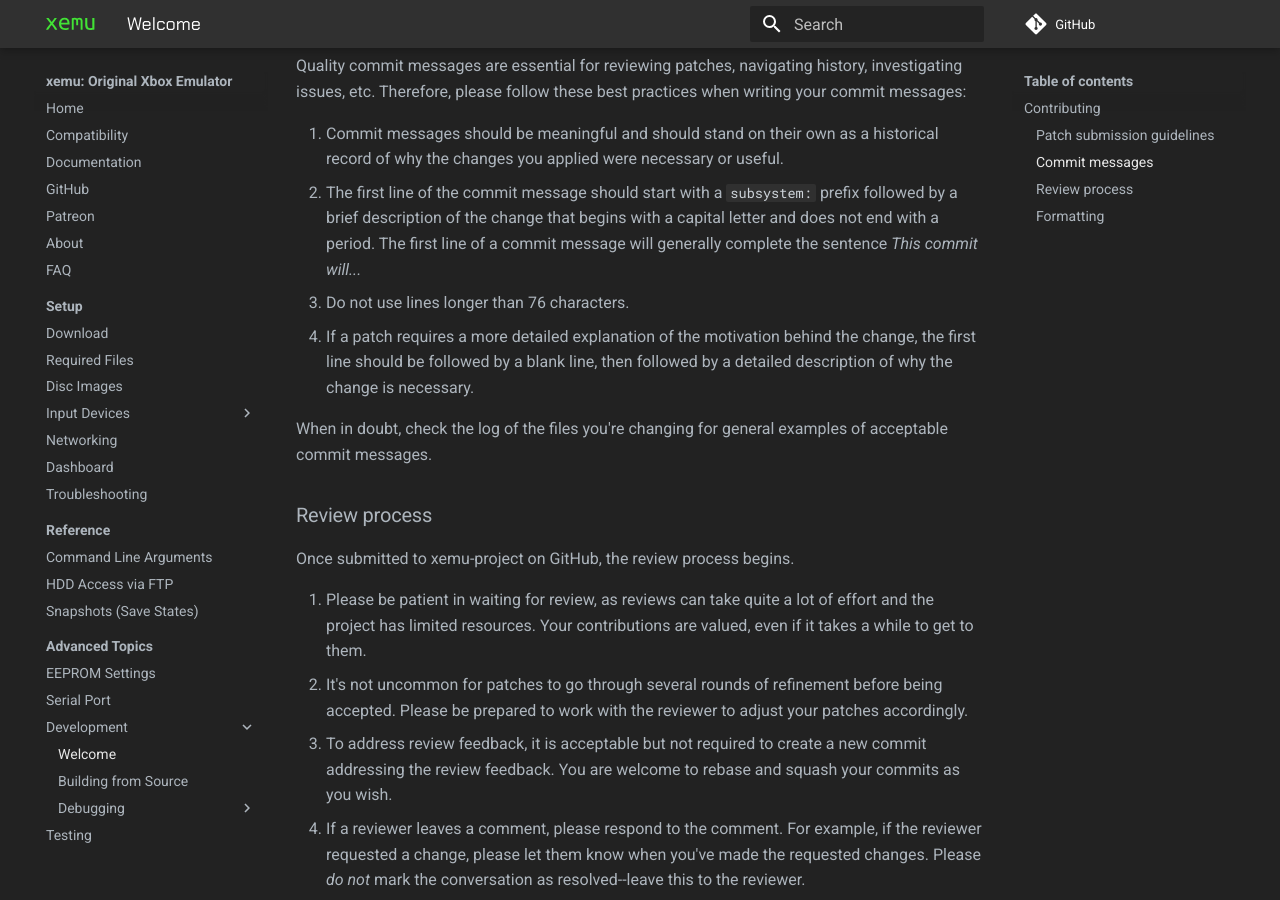
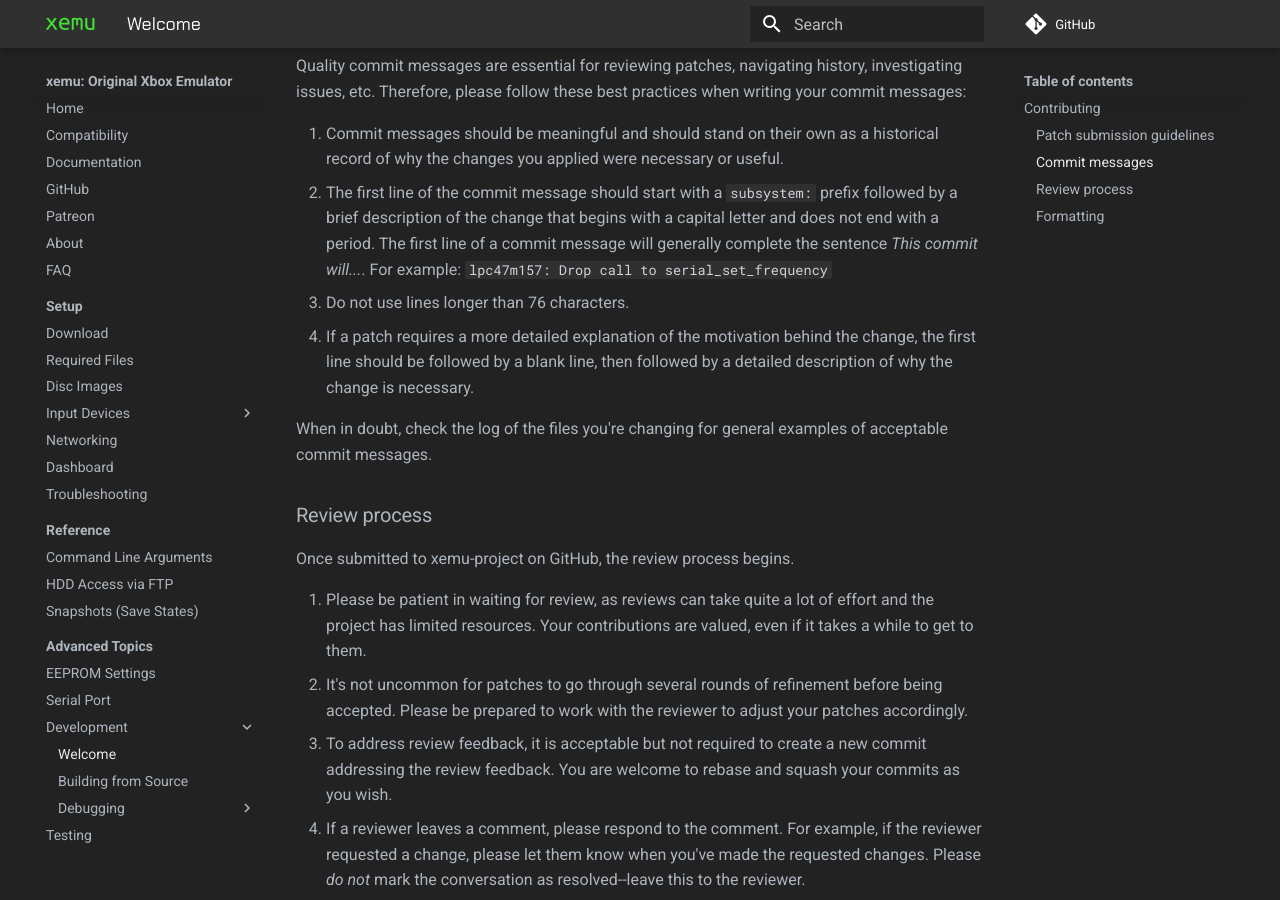
Before and after one commit to xemu-project/xemu-website, an MkDocs documentation site: the page built from docs/docs/dev/index.md, in a window 1280 px wide and 900 px high, scrolled down 1501 px. Built offline with MkDocs 1.6.1 and Material for MkDocs 9.7.7, drawn with Linux system fonts in a browser that asks for light colours; comment, search, counter and statistics services are not loaded.

Commit message:
dev: Add commit message first line example

```diff
--- a/docs/docs/dev/index.md
+++ b/docs/docs/dev/index.md
@@ -39,7 +39,7 @@ If you have questions about the process, feel free to ask questions in the xemu
 Quality commit messages are essential for reviewing patches, navigating history, investigating issues, etc. Therefore, please follow these best practices when writing your commit messages:
 
 1. Commit messages should be meaningful and should stand on their own as a historical record of why the changes you applied were necessary or useful.
-1. The first line of the commit message should start with a `subsystem: ` prefix followed by a brief description of the change that begins with a capital letter and does not end with a period. The first line of a commit message will generally complete the sentence *This commit will...*
+1. The first line of the commit message should start with a `subsystem: ` prefix followed by a brief description of the change that begins with a capital letter and does not end with a period. The first line of a commit message will generally complete the sentence *This commit will...*. For example: `lpc47m157: Drop call to serial_set_frequency`
 1. Do not use lines longer than 76 characters.
 1. If a patch requires a more detailed explanation of the motivation behind the change, the first line should be followed by a blank line, then followed by a detailed description of why the change is necessary.
 
```
